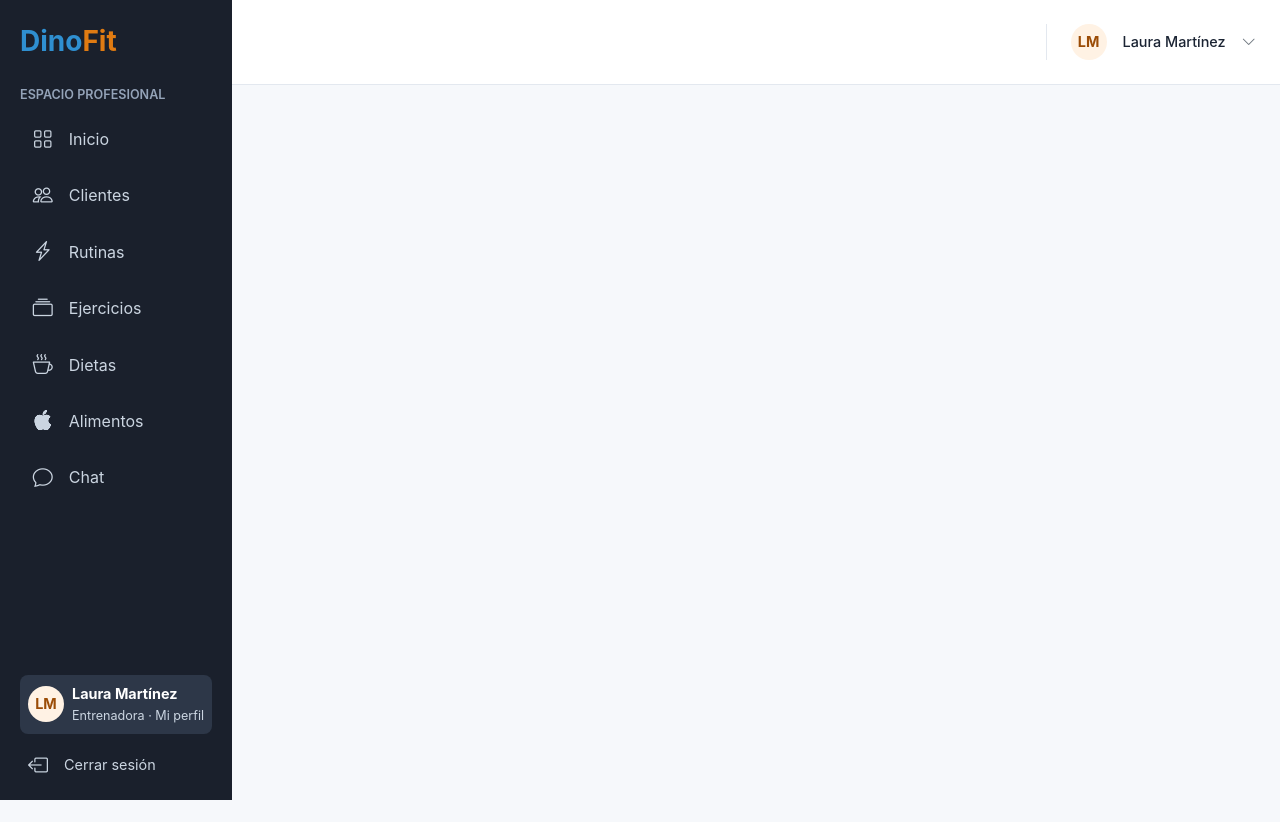
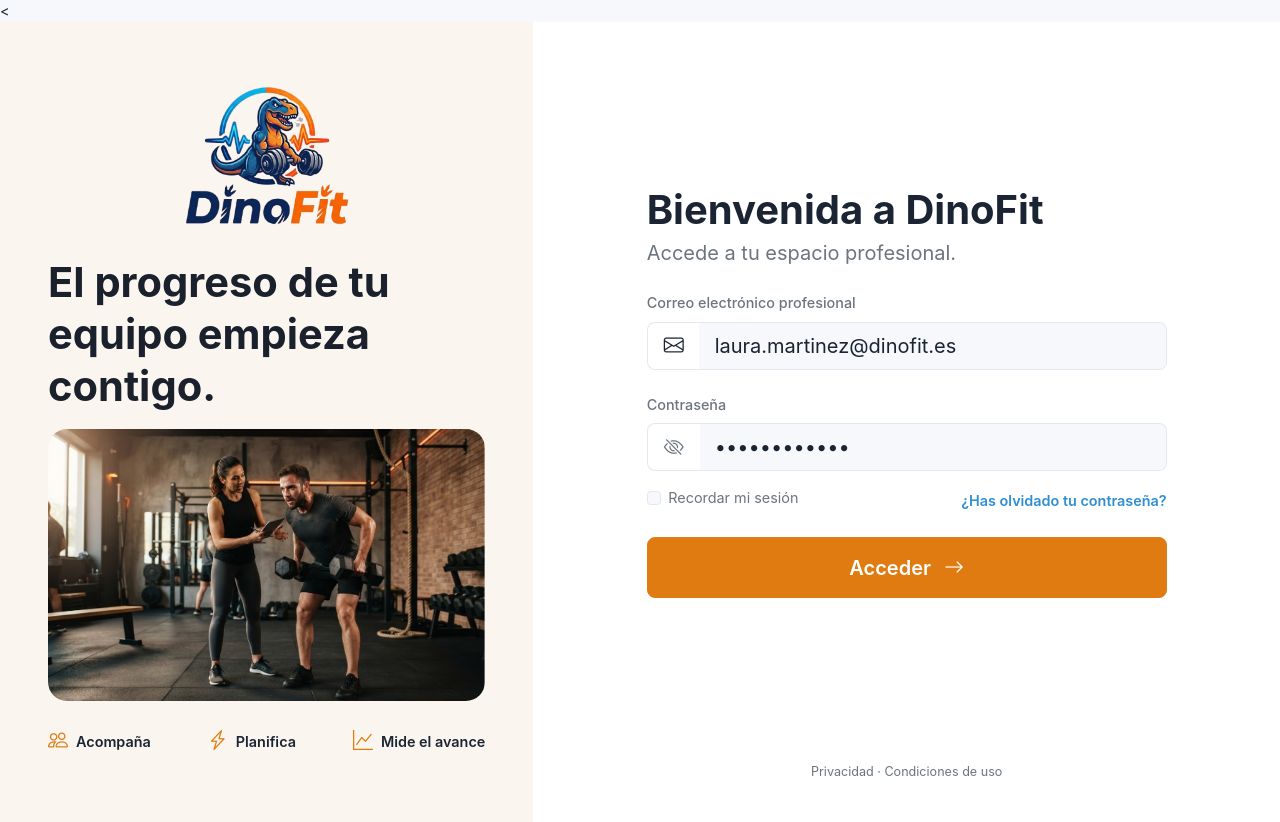
Before and after one commit to melguizogamar25-png/DinoFit-web, an Angular app in the folder dinofit-web/: page /login in a window 1280 px wide. Before the commit the page ends 800 px from the top, so only its background shows below. Built offline with nearby package versions, Linux system fonts and the light colour scheme.

Commit message:
Login terminado

```diff
--- a/dinofit-web/src/app/pages/login-page/login-page-component/login-page-component.css
+++ b/dinofit-web/src/app/pages/login-page/login-page-component/login-page-component.css
@@ -0,0 +1,14 @@
+.panel-izquierdo {background: #faf5ef;}
+.logo-login{width: 200px;}
+.titular{
+    font-size: 2.6rem;
+    line-height: 1.25;
+    color: #1a202c;
+}
+.foto-login {
+    border-radius: 1.2rem;
+    object-fit: cover;
+}
+.formulario {max-width: 520px;}
+.aviso-gris {background: #f1f5f9;}
+.btn-dino {padding: .9rem 1rem;}
--- a/dinofit-web/src/app/pages/login-page/login-page-component/login-page-component.html
+++ b/dinofit-web/src/app/pages/login-page/login-page-component/login-page-component.html
@@ -1 +1,49 @@
-<p>login-page-component works!</p>
+<<div class="row g-0 min-vh-100">
+  <section class="col-lg-5 panel-izquierdo d-none d-lg-flex flex-column justify-content-between p-5">
+    <div class="text-center">
+      <img src="imagenes/dinofit-logo-login.png" alt="DinoFit" class="logo-login">
+    </div>
+    <div>
+      <h1 class="titular fw-bold mb-3">El progreso de tu equipo empieza contigo.</h1>
+      <img src="imagenes/login-entrenadores.jpg" alt="Entrenadora con un cliente en el gimnasio" class="foto-login w-100 mb-4">
+      <div class="d-flex justify-content-between fw-semibold">
+        <span><i class="bi bi-people text-warning fs-5 me-2"></i>Acompaña</span>
+        <span><i class="bi bi-lightning-charge text-warning fs-5 me-2"></i>Planifica</span>
+        <span><i class="bi bi-graph-up text-warning fs-5 me-2"></i>Mide el avance</span>
+      </div>
+    </div>
+    <div></div>
+  </section>
+
+  <section class="col-12 col-lg-7 bg-white d-flex flex-column align-items-center justify-content-center p-4">
+    <div class="formulario w-100 flex-grow-1 d-flex flex-column justify-content-center">
+      <h2 class="display-6 fw-bold mb-1">Bienvenida a DinoFit</h2>
+      <p class="text-secondary fs-5 mb-4">Accede a tu espacio profesional.</p>
+
+      <label class="form-label fw-medium text-secondary" for="correo">Correo electrónico profesional</label>
+      <div class="input-group input-group-lg mb-4">
+        <span class="input-group-text bg-white border-end-0"><i class="bi bi-envelope"></i></span>
+        <input type="email" id="correo" class="form-control border-start-0" value="laura.martinez@dinofit.es">
+      </div>
+
+      <label class="form-label fw-medium text-secondary" for="contrasena">Contraseña</label>
+      <div class="input-group input-group-lg mb-3">
+        <button type="button" class="btn bg-white border border-end-0 text-secondary" (click)="alternarContrasena()" aria-label="Mostrar contraseña">
+          <i class="bi" [class.bi-eye-slash]="!verContrasena" [class.bi-eye]="verContrasena"></i>
+        </button>
+        <input [type]="verContrasena ? 'text' : 'password'" id="contrasena" class="form-control border-start-0" value="dinofit12345">
+      </div>
+
+      <div class="d-flex justify-content-between align-items-center mb-4">
+        <div class="form-check">
+          <input class="form-check-input" type="checkbox" id="recordar">
+          <label class="form-check-label text-secondary" for="recordar">Recordar mi sesión</label>
+        </div>
+        <a href="#" class="text-primary fw-semibold text-decoration-none">¿Has olvidado tu contraseña?</a>
+      </div>
+
+      <button type="button" class="btn btn-dino btn-lg w-100 mb-4" routerLink="/inicio">Acceder <i class="bi bi-arrow-right ms-2"></i></button>
+    </div>
+    <small class="text-secondary pb-3">Privacidad · Condiciones de uso</small>
+  </section>
+</div>
--- a/dinofit-web/src/app/pages/login-page/login-page-component/login-page-component.ts
+++ b/dinofit-web/src/app/pages/login-page/login-page-component/login-page-component.ts
@@ -1,9 +1,18 @@
 import { Component } from '@angular/core';
+import { RouterLink } from '@angular/router';
 
 @Component({
-  imports: [],
+  imports: [RouterLink],
   selector: 'app-login-page-component',
   styleUrl: './login-page-component.css',
   templateUrl: './login-page-component.html',
 })
-export class LoginPageComponent {}
+export class LoginPageComponent {
+
+  verContrasena = false;
+
+  alternarContrasena(): void {
+    this.verContrasena = !this.verContrasena;
+  }
+
+}
```
Also changed, not shown: dinofit-web/src/app/app.routes.ts (+11 -11 lines), dinofit-web/public/imagenes/dinofit-logo-login.png (added), dinofit-web/public/imagenes/login-entrenadores.jpg (added).
